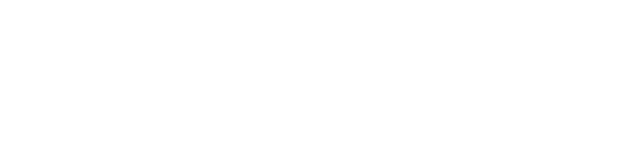
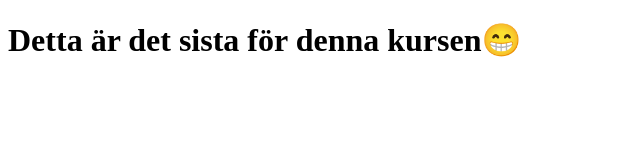
Before and after one commit to MichaelGustavsson/GitDemo, a plain HTML site: page index.html in a window 1280 px wide. Shown: the whole page, without its empty margins (0-640 px from the left). Drawn offline with Linux system fonts and the light colour scheme.

Commit message:
Tack för denna kursen

```diff
--- a/index.html
+++ b/index.html
@@ -5,5 +5,7 @@
     <meta name="viewport" content="width=device-width, initial-scale=1.0" />
     <title>GitHub Repo Demo</title>
   </head>
-  <body></body>
+  <body>
+    <h1>Detta är det sista för denna kursen😁</h1>
+  </body>
 </html>
```
